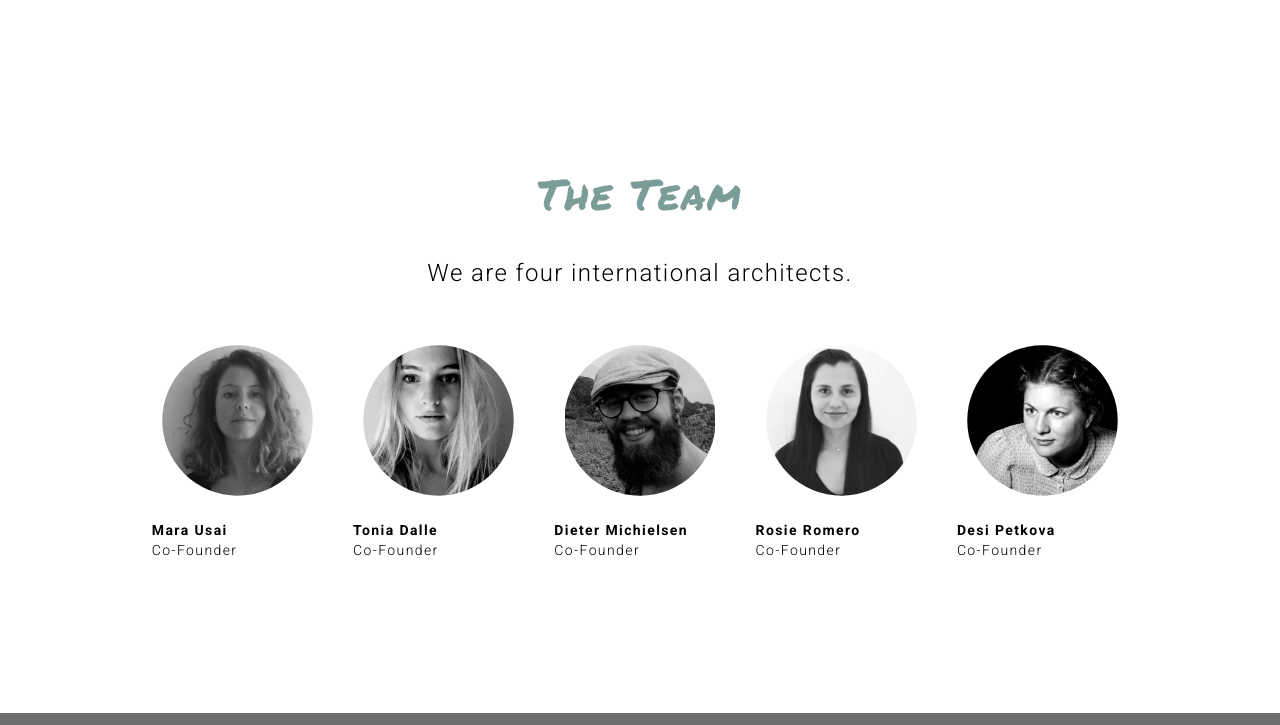
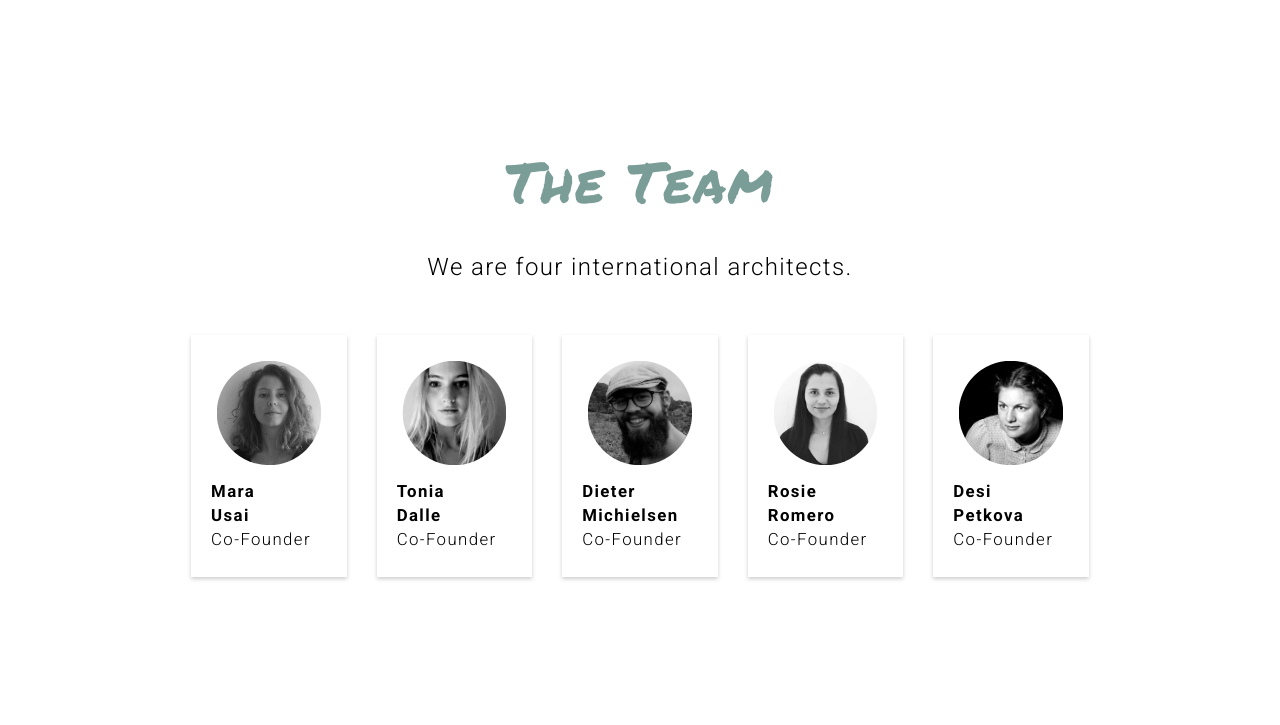
Before and after one commit to BilboAndYoda/ourb, a website: page www/index.html in a window 1280 px wide. Shown: the part 2195-2920 px from the top of the page. Drawn offline with nearby package versions, Linux system fonts and the light colour scheme; grey boxes are pictures that could not be loaded; a web font is replaced by a local one.

Commit message:
update team section

```diff
--- a/www/index.html
+++ b/www/index.html
@@ -128,54 +128,54 @@
             <div class="row">
                 <div class="col-md-2 col-sm-6 col-xs-12 col-md-offset-1">
                     <div class="text-center">
-                        <div class="">
+                        <div class="card">
                             <img class="img-circle padd" src="Mara.jpg" alt="team">
                             <div class="leader-overflow text-left">
-                                <strong>Mara Usai</strong>
+                                <strong>Mara <br>Usai</strong>
                                 <div>Co-Founder</div>
                             </div>
                         </div>
                     </div>
                 </div>
-                <div class="col-md-2 col-sm-6 col-xs-12">
+                <div class="col-md-2 col-sm-6 col-xs-12 ">
                     <div class="text-center">
-                        <div class="">
+                        <div class="card">
                             <img class="img-circle padd" src="Tonia.jpg" alt="team">
                             <div class="leader-overflow text-left">
-                                <strong>Tonia Dalle</strong>
+                                <strong>Tonia <br>Dalle</strong>
                                 <div>Co-Founder</div>
                             </div>
                         </div>
                     </div>
                 </div>
-                <div class="col-md-2 col-sm-6 col-xs-12">
+                <div class="col-md-2 col-sm-6 col-xs-12 ">
                     <div class="text-center">
-                        <div class="">
+                        <div class="card">
                             <img class="img-circle padd" src="Dieter.jpg" alt="team">
                             <div class="leader-overflow text-left">
-                                <strong>Dieter Michielsen</strong>
+                                <strong>Dieter <br>Michielsen</strong>
                                 <div>Co-Founder</div>
                             </div>
                         </div>
                     </div>
                 </div>
-                <div class="col-md-2 col-sm-6 col-xs-12">
+                <div class="col-md-2 col-sm-6 col-xs-12 ">
                     <div class="text-center">
-                        <div class="">
+                        <div class="card">
                             <img class="img-circle padd" src="Rosie.jpg" alt="team">
                             <div class="leader-overflow text-left">
-                                <strong>Rosie Romero</strong>
+                                <strong>Rosie <br>Romero</strong>
                                 <div>Co-Founder</div>
                             </div>
                         </div>
                     </div>
                 </div>
-                <div class="col-md-2 col-sm-6 col-xs-12">
+                <div class="col-md-2 col-sm-6 col-xs-12 ">
                     <div class="text-center">
-                        <div class="">
+                        <div class="card">
                             <img class="img-circle padd" src="Desi.jpg" alt="team">
                             <div class="text-left">
-                                <strong>Desi Petkova</strong>
+                                <strong>Desi <br>Petkova</strong>
                                 <div>Co-Founder</div>
                             </div>
                         </div>
--- a/www/style.css
+++ b/www/style.css
@@ -38,6 +38,10 @@
             padding-top: 2%;
         }
 
+        #team h2{
+            font-size: 4em;
+        }
+
         #form {
             margin-top: 8%;
             padding-top: 5%;
@@ -56,6 +60,9 @@
             background-size: cover;
         }
 
+        #form h2 {
+            font-size: 4em;
+        }
 
 		h1 {
 			font-weight: 300;
@@ -125,6 +132,8 @@
 		}
 		.section {
 			color: black;
+            margin-left: 4%;
+            margin-right: 4%;
 		}
 		.section h2{
 			color: #7b9d97;
@@ -132,6 +141,10 @@
 			font-size: 3em;
 		}
 
+        .none {
+            padding: .7%;
+            margin-left: 1%;
+        }
 
 		#thirdPic {
 			width: 70%;
@@ -196,8 +209,18 @@
         /*end video player*/
 
         .img-circle {
-            padding: 6%;
             margin-bottom: 8%;
+            padding: 5%;
+        }
+
+        .card {
+            box-shadow: 0 2px 4px 0 rgba(0, 0, 0, 0.2);
+            padding-top: 20px;
+            padding-bottom: 25px;
+            padding-right: 20px;
+            padding-left:20px;
+            font-size: 1.2em;
+            margin-top: 6%;
         }
 
 
```
